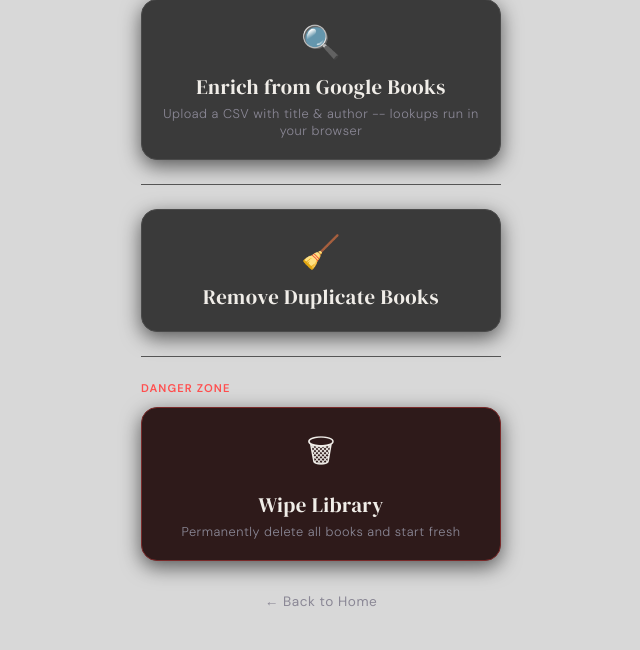
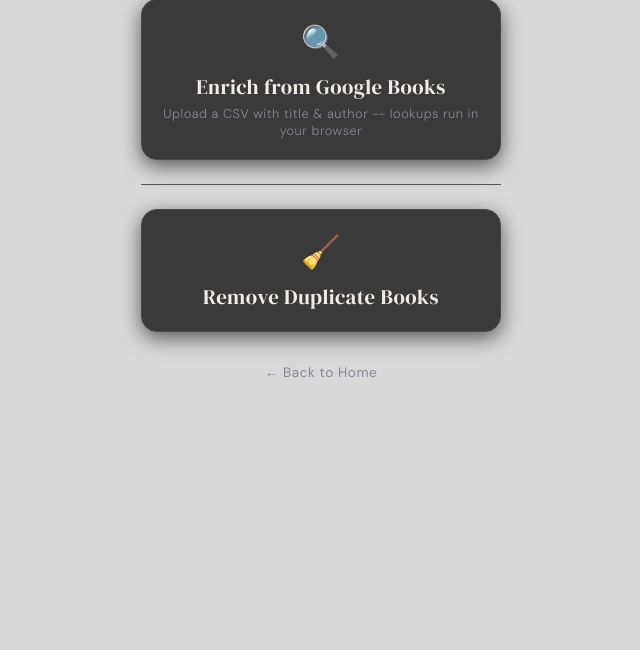
Before and after one commit to dpj1951/my-reading-room, a Python web app: template templates/utilities.html in a window 1280 px wide. Shown: the part 976-1626 px from the top of the page, without its empty margins (319-959 px from the left). After the commit the page ends 1353 px from the top, so only its background shows below. Run offline with Jinja, Linux system fonts and the light colour scheme; the template is opened without the code that fills it, so the values that code supplies are empty.

Commit message:
Remove Wipe Library button and Danger Zone from utilities page

```diff
--- a/templates/utilities.html
+++ b/templates/utilities.html
@@ -110,13 +110,6 @@
       <div class="progress-bar-track"><div class="progress-bar-fill" id="dedupFill"></div></div>
       <div class="progress-count" id="dedupCount">Running...</div>
     </div>
-    <hr class="divider">
-    <p class="section-label" style="color:#ff4f4f;font-weight:700;">Danger Zone</p>
-    <button type="button" class="menu-btn danger" onclick="document.getElementById('wipeModal').classList.add('active')">
-      <span class="icon">&#x1F5D1;</span>
-      Wipe Library
-      <span class="sub">Permanently delete all books and start fresh</span>
-    </button>
   </nav>
 
   <a class="back-link" href="/">&#8592; Back to Home</a>
```
